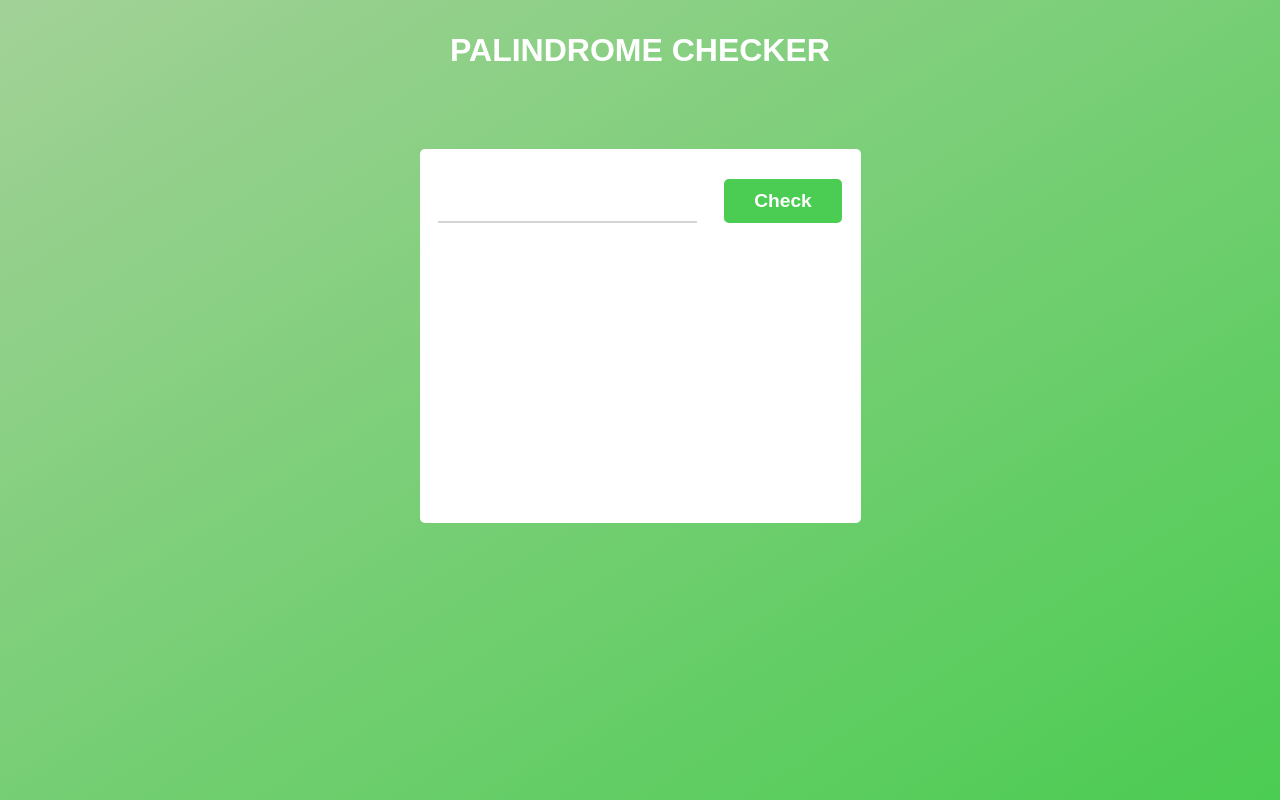
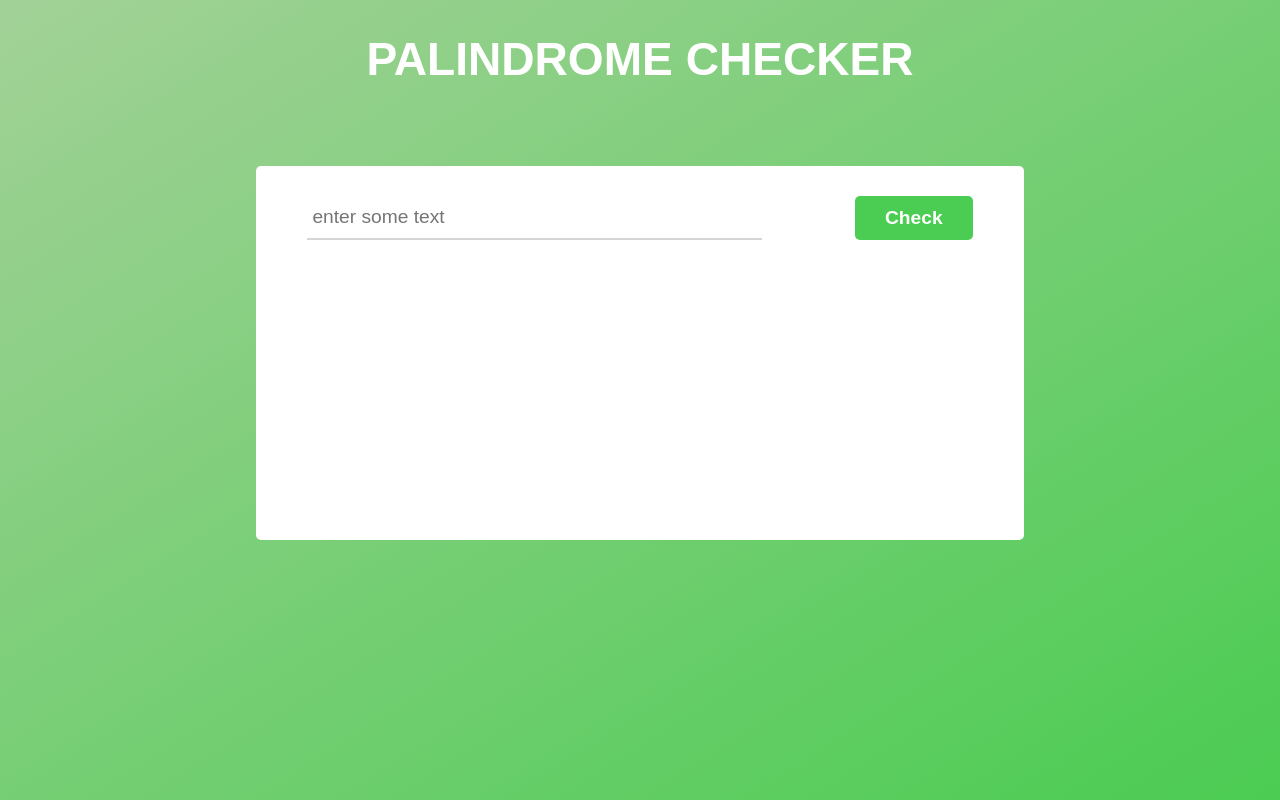
Before and after one commit to abuemkezeChu/palindrome-checker, a plain HTML site: page index.html in a window 1280 px wide. Drawn offline with Linux system fonts and the light colour scheme.

Commit message:
fix: minor ui changes and fixes

```diff
--- a/assets/styles/index.css
+++ b/assets/styles/index.css
@@ -11,7 +11,6 @@ body {
 }
 
 .container {
-  width: 35%;
   min-width: 450px;
   display: flex;
   flex-direction: column;
@@ -25,19 +24,21 @@ body {
 
 .title {
   margin-top: 2rem;
-  font-size: clamp(0.5rem, 100%, 1.5rem);
+  font-size: calc(14px + (26 - 14) * ((100vw - 300px) / (1600 - 300)));
 }
 
 .input-card {
   display: flex;
   justify-content: space-around;
-  width: 98%;
+  width: 80%;
+  min-width: 425px;
+  max-width: 768px;
   background-color: #fff;
   border-radius: 5px;
   padding: 30px 5px 300px;
 }
 
-.string-input {
+.input {
   width: 60%;
   border: none;
   border-bottom: 2px solid #d5d5d5;
@@ -46,7 +47,7 @@ body {
   font-size: larger;
 }
 
-.string-input:focus {
+.input:focus {
   border-bottom: 2px solid #4bcc52;
 }
 
@@ -62,7 +63,7 @@ body {
 }
 
 .btn:hover {
-  background-color: #1c5e0c;
+  background-color: #3bcc17;
 }
 
 @media screen and (max-width: 425px) {
@@ -73,7 +74,7 @@ body {
     gap: 30px;
   }
 
-  .string-input {
+  .input {
     width: 99%;
   }
 }
--- a/index.html
+++ b/index.html
@@ -10,7 +10,7 @@
   <main class="container">
     <div class="title"><h1>PALINDROME CHECKER</h1></div>
     <div class="input-card">
-      <input type="text" class="string-input">
+      <input type="text" class="input" placeholder="enter some text">
       <button class="btn">Check</button>
     </div>
   </main>
```
